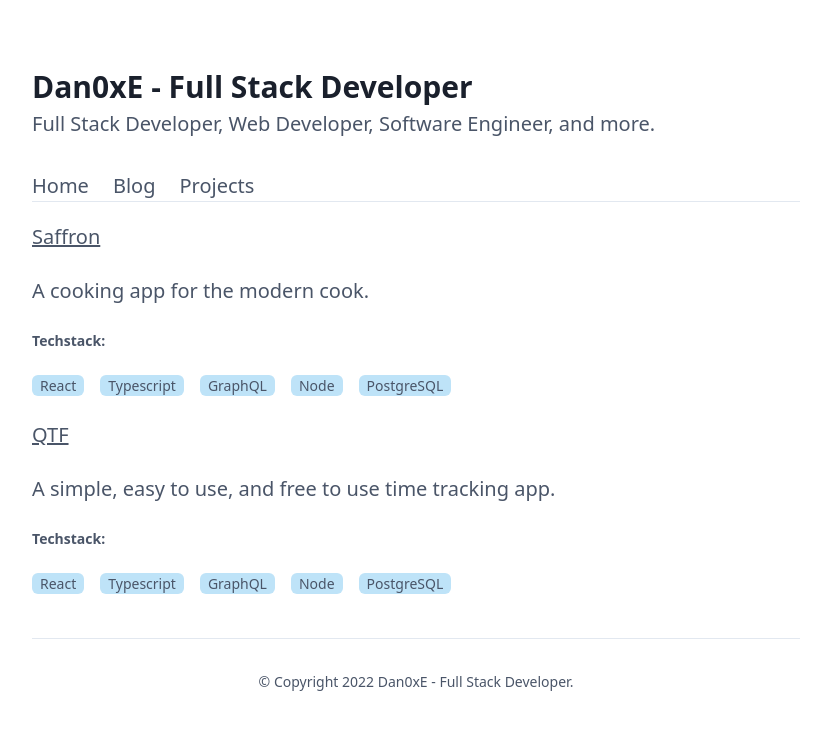
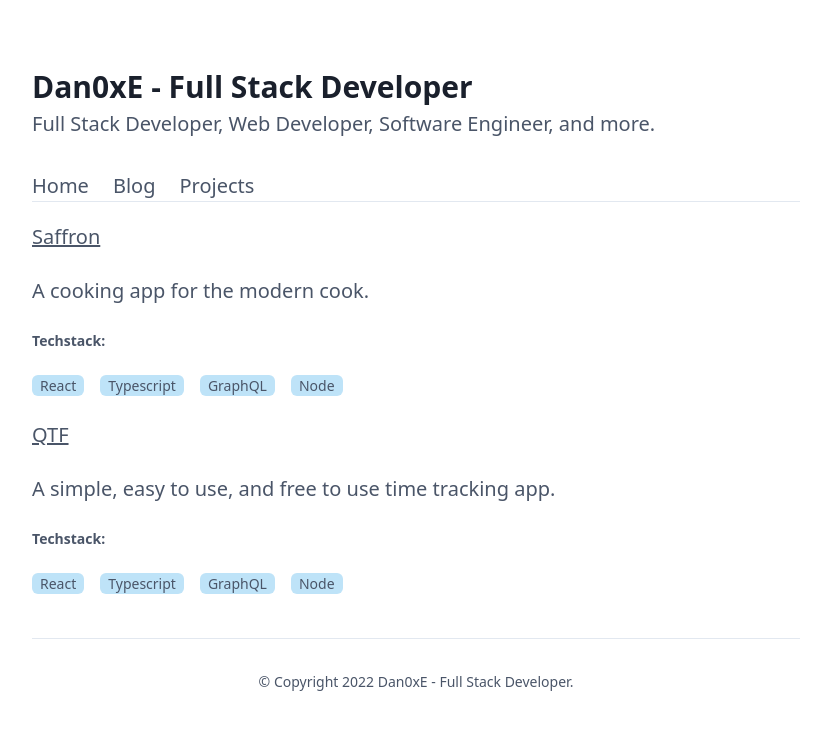
Before and after one commit to Dan0xE/dan0xe_site, a Next.js app: page /projects in a window 1280 px wide. Shown: the top 730 px of the page, without its empty margins (224-1055 px from the left). Built offline with nearby package versions, Linux system fonts and the light colour scheme.

Commit message:
testing seo optis

```diff
--- a/src/pages/projects.tsx
+++ b/src/pages/projects.tsx
@@ -10,14 +10,14 @@ const Projects = () => {
       name: 'Saffron',
       link: 'https://saffronapp.co',
       description: 'A cooking app for the modern cook.',
-      tech: ['React', 'Typescript', 'GraphQL', 'Node', 'PostgreSQL'],
+      tech: ['React', 'Typescript', 'GraphQL', 'Node' /* 'PostgreSQL' */],
     },
     {
       id: 2,
       name: 'QTF',
       link: 'https://qtf.app',
       description: 'A simple, easy to use, and free to use time tracking app.',
-      tech: ['React', 'Typescript', 'GraphQL', 'Node', 'PostgreSQL'],
+      tech: ['React', 'Typescript', 'GraphQL', 'Node' /* 'PostgreSQL' */],
     },
   ];
 
@@ -31,7 +31,7 @@ const Projects = () => {
           <p>{project.description}</p>
           <ul>
             <p className="text-sm font-semibold">Techstack:</p>
-            <div className=" flex flex-wrap space-x-4">
+            <div className="mt-2 flex flex-row flex-wrap space-x-4">
               {project.tech.map((tech) => (
                 <Label key={tech}>{tech}</Label>
               ))}
--- a/src/styles/global.css
+++ b/src/styles/global.css
@@ -12,6 +12,7 @@ a:hover {
 
 @tailwind utilities;
 
+
 .content p {
   @apply my-6;
 }
```
